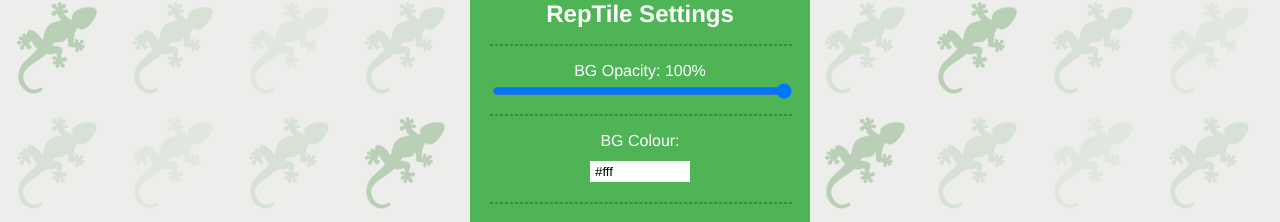
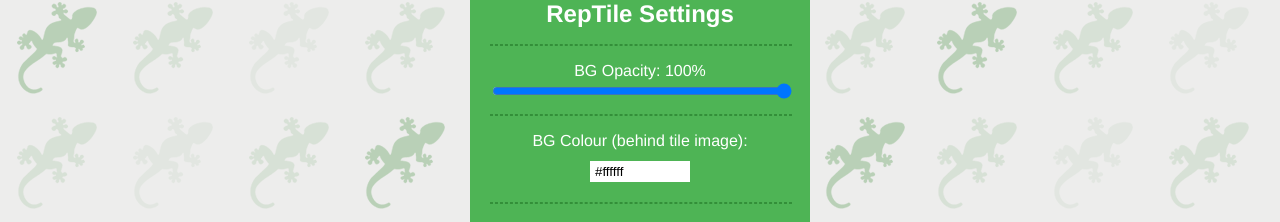
Before and after one commit to Choulsey/rep-tile, a plain HTML site: page index.html in a window 1280 px wide. Shown: the part 470-692 px from the top of the page. Drawn offline with Linux system fonts and the light colour scheme.

Commit message:
Text amend

```diff
--- a/index.html
+++ b/index.html
@@ -144,8 +144,8 @@ hr {
 
         <hr/>
 
-        <label for="bg-color">BG Colour:</label><br/>
-        <input type="text" value="#fff" id="bg-color" />
+        <label for="bg-color">BG Colour (behind tile image):</label><br/>
+        <input type="text" value="#ffffff" id="bg-color" />
 
         <hr/>
 
```
